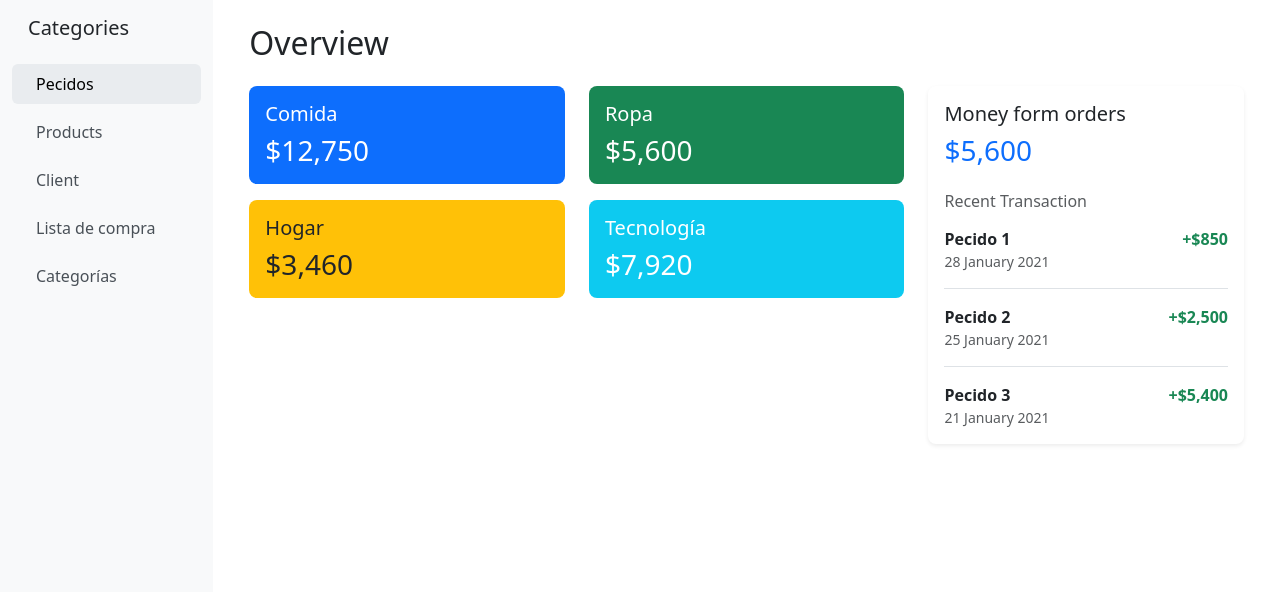
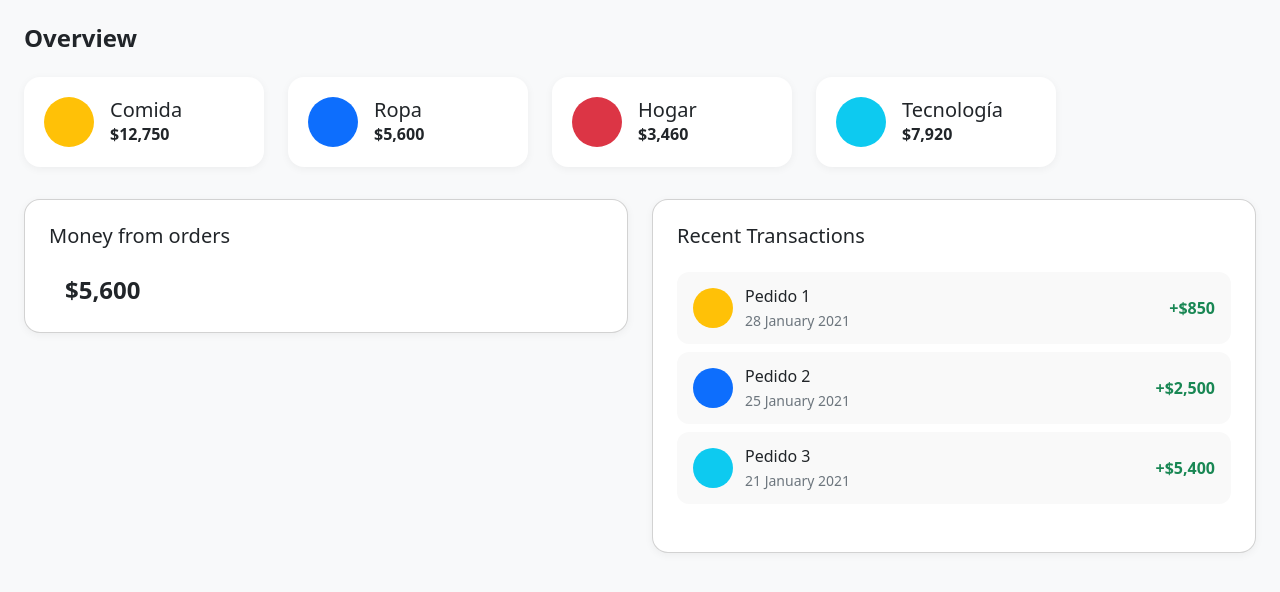
Before and after one commit to Gabriel-Perez-Marquez/credito-solitario-web, an Angular app: page /dashboard in a window 1280 px wide. Shown: the top 592 px of the page. Built offline with nearby package versions, Linux system fonts and the light colour scheme.

Commit message:
Retoque en dashboard

```diff
--- a/src/app/pages/dashboard-page/dashboard-page.css
+++ b/src/app/pages/dashboard-page/dashboard-page.css
@@ -1,38 +1,113 @@
-.sidebar-sticky {
-    position: sticky;
-    top: 0;
-    height: 100vh;
-    padding-top: 1rem;
-    overflow-x: hidden;
-    overflow-y: auto;
+.dashboard-container {
+  padding: 1.5rem;
+  background-color: #f8f9fa;
+  min-height: 100vh;
 }
 
-  .nav-link {
-    color: #495057;
-    padding: 0.5rem 1rem;
-    border-radius: 0.375rem;
+.section-title {
+  font-weight: 600;
+  margin-bottom: 1.5rem;
 }
 
-  .nav-link.active {
-    background-color: #e9ecef;
-    color: #000;
+.categories {
+  display: flex;
+  flex-wrap: wrap;
+  gap: 1.5rem;
+}
+
+.category-card {
+  background: #fff;
+  border-radius: 1rem;
+  box-shadow: 0 2px 8px rgba(0,0,0,0.05);
+  display: flex;
+  align-items: center;
+  gap: 1rem;
+  padding: 1.25rem;
+  flex: 1 1 200px;
+  max-width: 240px;
+  transition: transform 0.2s;
+}
+
+.category-card:hover {
+  transform: translateY(-3px);
+}
+
+.category-card .icon {
+  width: 50px;
+  height: 50px;
+  border-radius: 50%;
+  color: white;
+  display: flex;
+  align-items: center;
+  justify-content: center;
+  font-size: 1.4rem;
+}
+
+.category-card .info h5 {
+  margin: 0;
   font-weight: 500;
 }
 
-  .nav-link:hover {
-    background-color: #f8f9fa;
+.category-card .info p {
+  margin: 0;
+  font-size: 1rem;
+  font-weight: 600;
 }
 
-  .transaction-item {
-    padding-bottom: 1rem;
-    border-bottom: 1px solid #dee2e6;
+.lower-section {
+  margin-top: 2rem;
 }
 
-  .transaction-item:last-child {
-    border-bottom: none;
-    padding-bottom: 0;
+.money-card, .recent-card {
+  background: #fff;
+  border-radius: 1rem;
+  box-shadow: 0 2px 8px rgba(0,0,0,0.05);
+  padding: 1.5rem;
 }
 
-  .card {
-    border-radius: 0.5rem;
+.money-value {
+  display: flex;
+  align-items: center;
+  gap: 1rem;
+  margin-top: 1rem;
+  font-size: 1.5rem;
+  font-weight: bold;
 }
+
+.transaction {
+  display: flex;
+  align-items: center;
+  justify-content: space-between;
+  background: #f9f9f9;
+  border-radius: 0.75rem;
+  padding: 0.75rem 1rem;
+  margin-bottom: 0.5rem;
+}
+
+.transaction .icon {
+  width: 40px;
+  height: 40px;
+  border-radius: 50%;
+  color: white;
+  display: flex;
+  align-items: center;
+  justify-content: center;
+}
+
+.transaction .details {
+  flex-grow: 1;
+  margin-left: 0.75rem;
+}
+
+.transaction .title {
+  font-weight: 500;
+  display: block;
+}
+
+.transaction small {
+  color: #6c757d;
+}
+
+.amount {
+  font-weight: 600;
+}
--- a/src/app/pages/dashboard-page/dashboard-page.html
+++ b/src/app/pages/dashboard-page/dashboard-page.html
@@ -1,127 +1,91 @@
-<div class="container-fluid">
-  <div class="row">
-    <!-- Menú Lateral -->
-    <div class="col-md-3 col-lg-2 bg-light vh-100 position-fixed">
-      <div class="sidebar-sticky pt-3">
-        <h5 class="px-3 mb-4">Categories</h5>
-        <ul class="nav flex-column">
-          <li class="nav-item mb-2">
-            <a class="nav-link active" href="#">
-              <span class="ms-2">Pecidos</span>
-            </a>
-          </li>
-          <li class="nav-item mb-2">
-            <a class="nav-link" href="#">
-              <span class="ms-2">Products</span>
-            </a>
-          </li>
-          <li class="nav-item mb-2">
-            <a class="nav-link" href="#">
-              <span class="ms-2">Client</span>
-            </a>
-          </li>
-          <li class="nav-item mb-2">
-            <a class="nav-link" href="#">
-              <span class="ms-2">Lista de compra</span>
-            </a>
-          </li>
-          <li class="nav-item mb-2">
-            <a class="nav-link" href="#">
-              <span class="ms-2">Categorías</span>
-            </a>
-          </li>
-        </ul>
+<div class="dashboard-container">
+  <div class="overview-section">
+    <h4 class="section-title">Overview</h4>
+
+    <div class="categories">
+      <div class="category-card comida">
+        <div class="icon bg-warning">
+          <i class="bi bi-cash-stack"></i>
+        </div>
+        <div class="info">
+          <h5>Comida</h5>
+          <p>$12,750</p>
         </div>
       </div>
 
-    <!-- Contenido Principal -->
-    <div class="col-md-9 col-lg-10 ms-auto">
-      <!-- Encabezado Overview -->
-      <div class="p-4">
-        <h1 class="h2 mb-4">Overview</h1>
-
-        <div class="row">
-          <!-- Tarjetas de Gastos -->
-          <div class="col-md-8">
-            <div class="row">
-              <div class="col-md-6 mb-3">
-                <div class="card border-0 bg-primary text-white">
-                  <div class="card-body">
-                    <h5 class="card-title">Comida</h5>
-                    <h3 class="card-text">$12,750</h3>
+      <div class="category-card ropa">
+        <div class="icon bg-primary">
+          <i class="bi bi-hand-thumbs-up"></i>
+        </div>
+        <div class="info">
+          <h5>Ropa</h5>
+          <p>$5,600</p>
         </div>
       </div>
+
+      <div class="category-card hogar">
+        <div class="icon bg-danger">
+          <i class="bi bi-receipt"></i>
         </div>
-              <div class="col-md-6 mb-3">
-                <div class="card border-0 bg-success text-white">
-                  <div class="card-body">
-                    <h5 class="card-title">Ropa</h5>
-                    <h3 class="card-text">$5,600</h3>
+        <div class="info">
+          <h5>Hogar</h5>
+          <p>$3,460</p>
         </div>
       </div>
+
+      <div class="category-card tecnologia">
+        <div class="icon bg-info">
+          <i class="bi bi-piggy-bank"></i>
         </div>
-              <div class="col-md-6 mb-3">
-                <div class="card border-0 bg-warning text-dark">
-                  <div class="card-body">
-                    <h5 class="card-title">Hogar</h5>
-                    <h3 class="card-text">$3,460</h3>
-                  </div>
-                </div>
-              </div>
-              <div class="col-md-6 mb-3">
-                <div class="card border-0 bg-info text-white">
-                  <div class="card-body">
-                    <h5 class="card-title">Tecnología</h5>
-                    <h3 class="card-text">$7,920</h3>
-                  </div>
+        <div class="info">
+          <h5>Tecnología</h5>
+          <p>$7,920</p>
         </div>
       </div>
     </div>
   </div>
 
-          <!-- Sección Money form orders -->
-          <div class="col-md-4">
-            <div class="card border-0 shadow-sm">
-              <div class="card-body">
-                <h5 class="card-title">Money form orders</h5>
-                <h3 class="text-primary mb-4">$5,600</h3>
-
-                <h6 class="text-muted mb-3">Recent Transaction</h6>
-
-                <div class="transaction-item mb-3">
-                  <div class="d-flex justify-content-between align-items-start">
-                    <div>
-                      <div class="fw-bold">Pecido 1</div>
-                      <div class="text-muted small">28 January 2021</div>
+  <div class="lower-section row">
+    <div class="col-md-6">
+      <div class="card money-card">
+        <h5>Money from orders</h5>
+        <div class="money-value">
+          <i class="bi bi-hand-thumbs-up text-primary"></i>
+          <span>$5,600</span>
         </div>
-                    <span class="text-success fw-bold">+$850</span>
       </div>
     </div>
 
-                <div class="transaction-item mb-3">
-                  <div class="d-flex justify-content-between align-items-start">
-                    <div>
-                      <div class="fw-bold">Pecido 2</div>
-                      <div class="text-muted small">25 January 2021</div>
+    <div class="col-md-6">
+      <div class="card recent-card">
+        <h5>Recent Transactions</h5>
+        <ul class="list-unstyled mt-3">
+          <li class="transaction">
+            <div class="icon bg-warning"><i class="bi bi-credit-card"></i></div>
+            <div class="details">
+              <span class="title">Pedido 1</span>
+              <small>28 January 2021</small>
             </div>
-                    <span class="text-success fw-bold">+$2,500</span>
+            <span class="amount text-success">+$850</span>
+          </li>
+          <li class="transaction">
+            <div class="icon bg-primary"><i class="bi bi-paypal"></i></div>
+            <div class="details">
+              <span class="title">Pedido 2</span>
+              <small>25 January 2021</small>
             </div>
+            <span class="amount text-success">+$2,500</span>
+          </li>
+          <li class="transaction">
+            <div class="icon bg-info"><i class="bi bi-cash-coin"></i></div>
+            <div class="details">
+              <span class="title">Pedido 3</span>
+              <small>21 January 2021</small>
             </div>
-
-                <div class="transaction-item">
-                  <div class="d-flex justify-content-between align-items-start">
-                    <div>
-                      <div class="fw-bold">Pecido 3</div>
-                      <div class="text-muted small">21 January 2021</div>
-                    </div>
-                    <span class="text-success fw-bold">+$5,400</span>
+            <span class="amount text-success">+$5,400</span>
+          </li>
+        </ul>
       </div>
     </div>
   </div>
 </div>
-          </div>
-        </div>
-      </div>
-    </div>
-  </div>
-</div>
```
Lines whose indentation alone changed are shown as unchanged.
